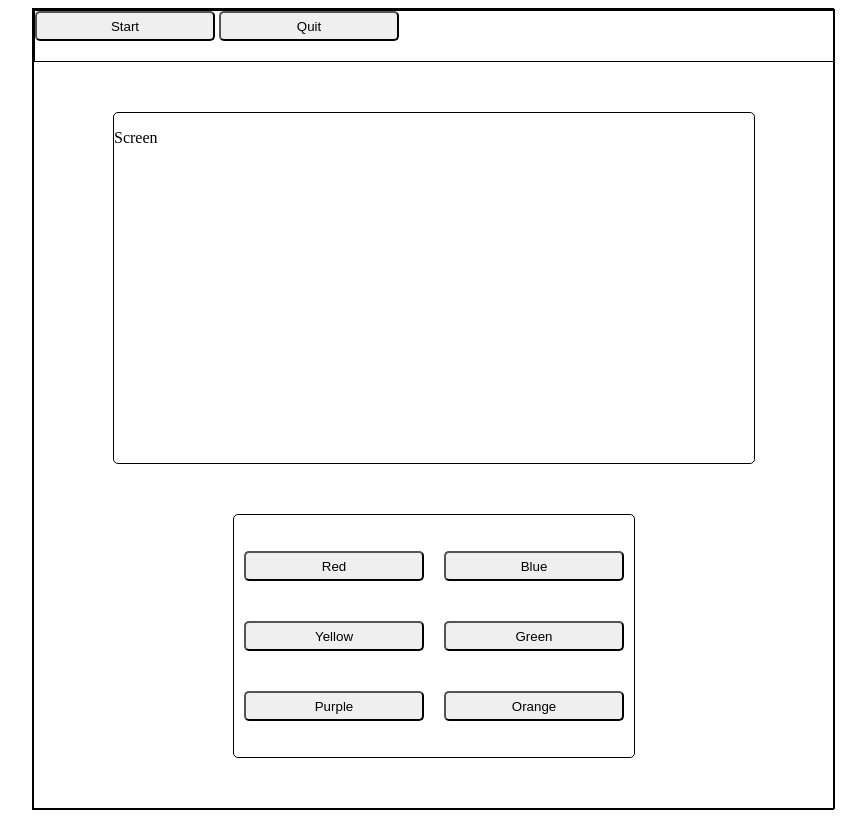
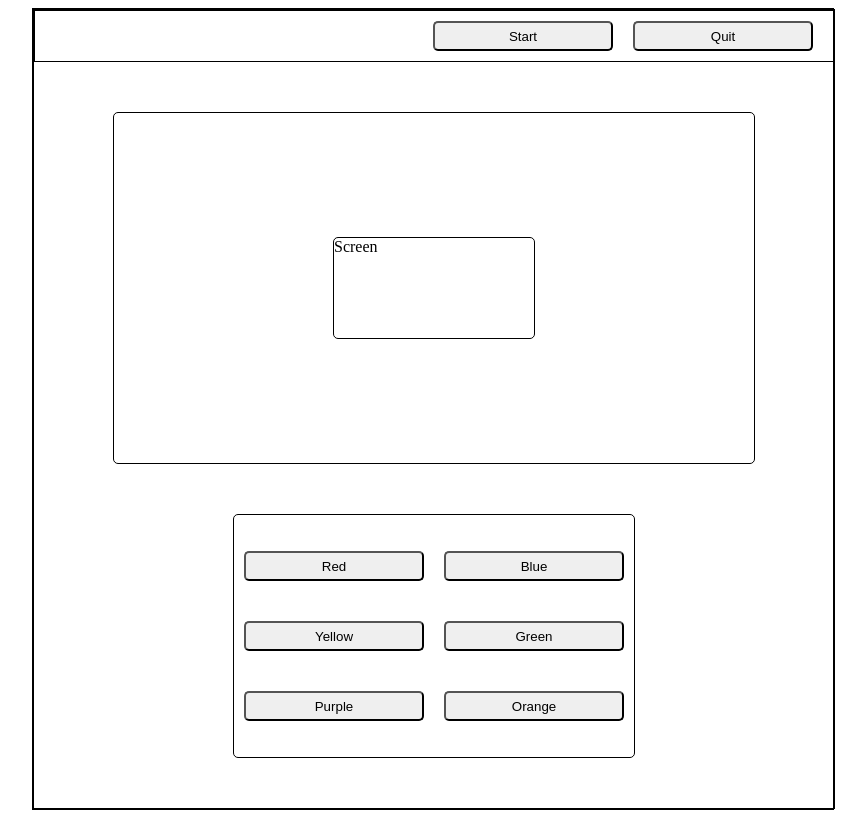
Before and after one commit to guillermograham/flipando-colores, a PHP site: page / in a window 1280 px wide. Shown: the whole page, without its empty margins (207-1073 px from the left). Run offline with PHP 8.4, Linux system fonts and the light colour scheme; some libraries are stand-ins or nearby versions.

Commit message:
initial mobile responsiveness commit

```diff
--- a/css/style.css
+++ b/css/style.css
@@ -1,6 +1,3 @@
-body {
-
-}
 
 main {
   border: 1px solid black;
@@ -9,6 +6,9 @@ main {
 }
 
 nav {
+  display: flex;
+  align-items: center;
+  justify-content: flex-end;
   border: 1px solid black;
   height: 50px;
 }
@@ -19,13 +19,27 @@ button {
   width: 180px;
 }
 
+nav button {
+  margin-right: 20px;
+}
+
 .screen-container {
   border: 1px solid black;
   border-radius: 5px;
+  display: flex;
+  justify-content: center;
+  align-items: center;
   height: 350px;
   margin: 0 auto;
   margin-top: 50px;
   width: 80%;
+}
+
+.screen {
+  border: 1px solid black;
+  border-radius: 5px;
+  height: 100px;
+  width: 200px;
 }
 
 .full-screen-wrapper {
@@ -54,3 +68,35 @@ button {
 .color-buttons-container ul li button {
   margin: 20px 0;
 }
+
+@media only screen and (max-width: 700px) {
+  body {
+    width: 280px;
+  }
+
+  main {
+    width: 280px;
+  }
+
+  nav {
+    width: 95%;
+  }
+
+  button {
+    width: 80px;
+    height: 20px;
+  }
+
+  .full-screen-wrapper {
+    width: 280px;
+  }
+
+  .screen-container {
+    background-color: blue;
+    width: 95%;
+  }
+
+  .color-buttons-container {
+    width: 95%;
+  }
+}
--- a/index.html
+++ b/index.html
@@ -3,6 +3,7 @@
   <head>
     <meta charset="utf-8">
     <title>Flipando Colores</title>
+    <meta name="viewport" content="width=device-width, initial-scale=1.0">
     <link rel="stylesheet" href="css/style.css">
     <script src="https://ajax.googleapis.com/ajax/libs/jquery/3.1.1/jquery.min.js"></script>
     <script type="text/javascript" src="js/script.js"></script>
@@ -16,7 +17,7 @@
         </nav>
         <div class="top-half">
           <div class="screen-container">
-            <p>Screen</p>
+            <p class="screen">Screen</p>
           </div>
         </div>
         <div class="game-board">
```
